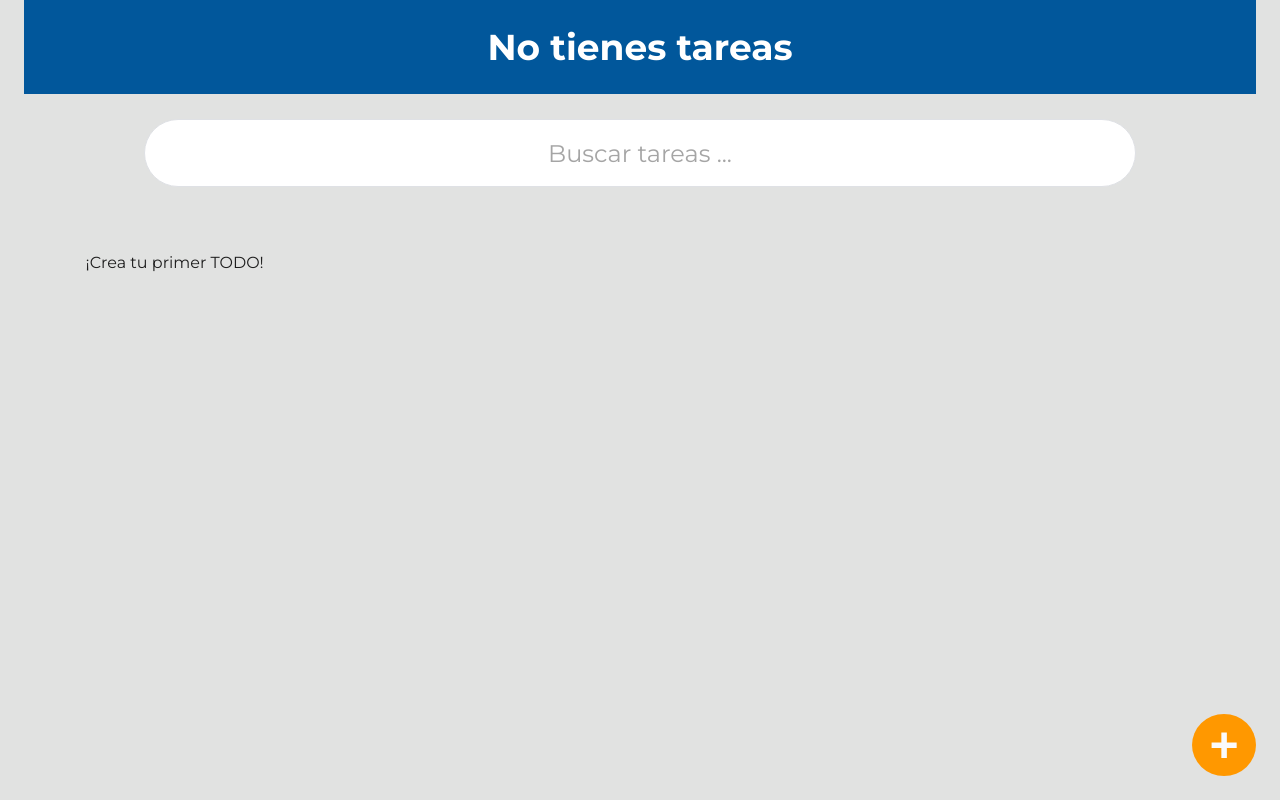
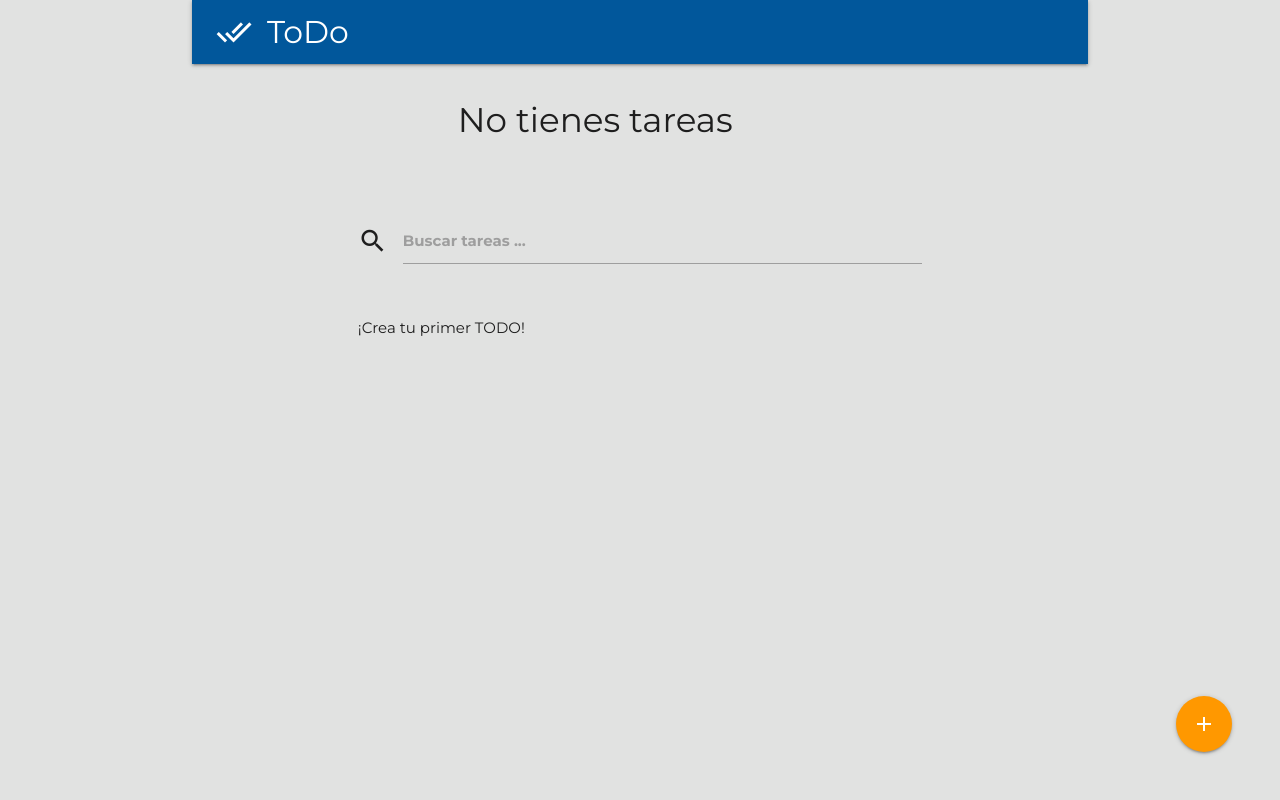
Before and after one commit to enriquezapata/todo-app, a React app: page / in a window 1280 px wide. Built offline with nearby package versions, Linux system fonts and the light colour scheme.

Commit message:
Second commit v0.2, with some materialize elements.

```diff
--- a/public/index.html
+++ b/public/index.html
@@ -3,20 +3,29 @@
   <head>
     <meta charset="utf-8" />
     <link rel="icon" href="%PUBLIC_URL%/favicon.ico" />
+    <!--Import Google Icon Font-->
+    <link href="https://fonts.googleapis.com/icon?family=Material+Icons" rel="stylesheet">
+    <!-- Compiled and minified CSS -->
+    <link rel="stylesheet" href="https://cdnjs.cloudflare.com/ajax/libs/materialize/1.0.0/css/materialize.min.css">
+
     <meta name="viewport" content="width=device-width, initial-scale=1" />
     <meta name="theme-color" content="#000000" />
     <meta
       name="description"
-      content="Web site created using create-react-app"
+      content="Web site for TODO app, my first React App"
     />
     <link rel="apple-touch-icon" href="%PUBLIC_URL%/logo192.png" />
     <link rel="manifest" href="%PUBLIC_URL%/manifest.json" />
     <link href="https://fonts.googleapis.com/css2?family=Montserrat:wght@400;700&display=swap" rel="stylesheet" />
     <title>TODO App</title>
   </head>
+
   <body>
     <noscript>You need to enable JavaScript to run this app.</noscript>
     <div id="root"></div>
     <div id="modal"></div>
+    <!-- Compiled and minified JavaScript -->
+    <script src="https://cdnjs.cloudflare.com/ajax/libs/materialize/1.0.0/js/materialize.min.js"></script>
+
   </body>
 </html>
--- a/src/App/AppUI.js
+++ b/src/App/AppUI.js
@@ -1,4 +1,5 @@
 import React from 'react';
+import { TodoNavBar } from '../TodoNavBar';
 import { TodoContext } from '../TodoContext';
 import { TodoCounter } from '../TodoCounter';
 import { TodoSearch } from '../TodoSearch';
@@ -9,7 +10,7 @@ import { TodoError } from '../TodoError';
 import { TodoLoading } from '../TodoLoading';
 import { TodoEmpty } from '../TodoEmpty';
 import { CreateTodoButton } from '../CreateTodoButton';
-import { Modal } from '../Modal';
+import { TodoModal } from '../TodoModal';
 
 function AppUI() {
   const {
@@ -24,11 +25,13 @@ function AppUI() {
 
   return (
     <React.Fragment>
+
+      <div className="container">
+        <TodoNavBar />
         <TodoCounter />
-      <div className="blockSpace" />
         <div className="container">
+          <div className="row ">
             <TodoSearch />
-        <div className="blockSpace" />
             <TodoList>
             {error && <TodoError />}
             {loading && <TodoLoading />}
@@ -45,11 +48,13 @@ function AppUI() {
               ))}
             </TodoList>
           </div>
+        </div>
+      </div>
 
       {!!openModal && (
-        <Modal>
+        <TodoModal>
           <TodoForm />
-        </Modal>
+        </TodoModal>
       )}
 
       <CreateTodoButton
--- a/src/CreateTodoButton/CreateTodoButton.css
+++ b/src/CreateTodoButton/CreateTodoButton.css
@@ -1,26 +1,11 @@
 .CreateTodoButton {
-    font-family: Arial, Helvetica, sans-serif;
     background-color: #ff9800;
-    border: none;
-    border-radius: 50%;
     cursor: pointer;
-    font-size: 50px;
     position: fixed;
-    bottom: 24px;
-    right: 24px;
-    font-weight: bold;
-    color: #fafafa;
-    display: flex;
-    justify-content: center;
-    align-items: center;
-    height: 62px;
-    width: 64px;
-    transform: rotate(0);
-    transition: .4s ease;
-    z-index: 1;
-  }
+    bottom: 48px;
+    right: 48px;
+}
 
-  .CreateTodoButton:hover {
-    transform: rotate(135deg);
-    background-color: red;
-  }
+.btn-floating:hover {
+    background-color: #ffc947;
+}
--- a/src/CreateTodoButton/index.js
+++ b/src/CreateTodoButton/index.js
@@ -7,12 +7,13 @@ function CreateTodoButton(props) {
   };
 
   return (
-    <button
-      className="CreateTodoButton"
-      onClick={onClickButton}
-    >
-      +
-    </button>
+
+    <a href="#!" className="btn-floating btn-large waves-effect waves-light CreateTodoButton" onClick={onClickButton}>
+      <i className="material-icons">
+        add
+      </i>
+    </a>
+
   );
 }
 
--- a/src/TodoCounter/TodoCounter.css
+++ b/src/TodoCounter/TodoCounter.css
@@ -1,9 +1,3 @@
 .TodoCounter {
-    font-size: 36px;
     text-align: center;
-    margin: 0;
-    padding: 25px;
-    color: #ffffff;
-    background-color: #01579b;
-    position: inherit;
-  }
+}
--- a/src/TodoCounter/index.js
+++ b/src/TodoCounter/index.js
@@ -7,7 +7,13 @@ function TodoCounter() {
   const headerText = totalTodos > 0 ? "Has completado " + completedTodos + " de " + totalTodos + " TODOs" : "No tienes tareas";
 
   return (
-    <h2 className="TodoCounter">{headerText}</h2>
+    <div className="section">
+      <div className="row">
+        <div className="col s12 center">
+          <h4>{headerText}</h4>
+        </div>
+      </div>
+    </div>
   );
 }
 
--- a/src/TodoForm/ToDoForm.css
+++ b/src/TodoForm/ToDoForm.css
@@ -1,7 +1,7 @@
 form {
     width: 90%;
     border-radius: 20px;
-    max-width: 300px;
+    max-width: 400px;
     background-color: #fff;
     padding: 33px 40px;
     display: flex;
@@ -54,7 +54,7 @@ form {
   .TodoForm-button {
     cursor: pointer;
     display: inline-block;
-    font-size: 20px;
+    font-size: 14px;
     color: #202329;
     font-weight: 400;
     width: 120px;
@@ -76,3 +76,7 @@ form {
     color: #fff;
     border-radius: 10px;
   }
+
+.btn:hover, .btn-large:hover, .btn-small:hover {
+  background-color: #ffc947;
+}
--- a/src/TodoForm/index.js
+++ b/src/TodoForm/index.js
@@ -39,15 +39,13 @@ function TodoForm() {
                 <button
                     type="button"
                     onClick={onCancel}
-                    className="TodoForm-button TodoForm-button--cancel"
-                >
-                        Cancelar
+                    className="waves-effect waves-light btn TodoForm-button TodoForm-button--cancel">
+                    Cancelar
                 </button>
                 <button
                     type="submit"
                     onClick={onSubmit}
-                    className="TodoForm-button TodoForm-button--add"
-                >
+                    className="waves-effect waves-light btn TodoForm-button TodoForm-button--add">
                     Añadir
                 </button>
             </div>
--- /dev/null
+++ b/src/TodoModal/TodoModal.css
@@ -0,0 +1,13 @@
+.ModalBackground {
+    border-radius: 10px;
+    background: rgba(32,35,41,.8);
+    position: fixed;
+    top: -10px;
+    left: -10px;
+    right: -10px;
+    bottom: -10px;
+    display: flex;
+    justify-content: center;
+    align-items: center;
+    color: white;
+  }
--- /dev/null
+++ b/src/TodoModal/index.js
@@ -0,0 +1,14 @@
+import React from 'react';
+import ReactDOM from 'react-dom';
+import './TodoModal.css';
+
+function TodoModal({ children }) {
+  return ReactDOM.createPortal(
+    <div className="ModalBackground">
+      {children}
+    </div>,
+    document.getElementById('modal')
+  );
+}
+
+export { TodoModal };
--- /dev/null
+++ b/src/TodoNavBar/TodoNavBar.css
@@ -0,0 +1,8 @@
+.TodoNavBar {
+    background-color: #01579b;
+}
+
+.todo-app-logo {
+    margin-left: 24px;
+    font-size: 36px !important;
+}
--- /dev/null
+++ b/src/TodoNavBar/index.js
@@ -0,0 +1,19 @@
+import React from 'react';
+import './TodoNavBar.css';
+
+
+function TodoNavBar() {
+
+    return (
+        <nav className="TodoNavBar">
+            <div className="nav-wrapper">
+                <a href="#!" className="brand-logo">
+                    <i className="material-icons todo-app-logo">done_all</i>
+                    ToDo
+                </a>
+            </div>
+        </nav>
+    );
+}
+
+export { TodoNavBar };
--- a/src/TodoSearch/TodoSearch.css
+++ b/src/TodoSearch/TodoSearch.css
@@ -1,31 +1,15 @@
-.TodoSearch {
-    width: 80%;
-    background: #ffffff;
-    border-radius: 40px;
-    border: 1px solid #dfe1e5;
-    margin: 0 24px;
-    height: 64px;
-    font-size: 24px;
-    text-align: center;
-    font-family: 'Montserrat';
-    font-weight: 400;
-    color: #818181;
-    box-shadow: none;
+/* label focus color */
+.input-field input[type=text]:focus + label {
+  color: #ff9800 !important;
 }
 
-  .TodoSearch:hover {
-    margin: 0 auto;
-    border: 1px solid #dfe1e5;
-    border-color: rgba(223,225,229,0);
-    box-shadow: 0 1px 6px rgba(32,33,36,.28);
-  }
+/* label underline focus color */
+.input-field input[type=text]:focus {
+  border-bottom: 1px solid #ff9800 !important;
+  box-shadow: 0 1px 0 0 #ff9800 !important;
+}
 
-  .TodoSearch::placeholder {
-    color: #a5a5a5;
-    font-family: 'Montserrat';
-    font-weight: 400;
-  }
-
-  .TodoSearch:focus {
-    outline-color: #ffc947;
-  }
+/* icon focus color */
+.input-field .prefix.active {
+  color: #ff9800 !important;
+}
--- a/src/TodoSearch/index.js
+++ b/src/TodoSearch/index.js
@@ -11,12 +11,14 @@ function TodoSearch() {
   };
 
   return (
-    <input
-      className="TodoSearch"
-      placeholder="Buscar tareas ..."
-      value={searchValue}
-      onChange={onSearchValueChange}
-    />
+
+    <div className="section">
+          <div className="input-field">
+                <i className="material-icons prefix">search</i>
+                <input id="icon_prefix" type="text" className="validate" onChange={onSearchValueChange} value={searchValue} />
+                <label htmlFor="icon_prefix">Buscar tareas ...</label>
+          </div>
+    </div>
   );
 }
 
--- a/src/index.css
+++ b/src/index.css
@@ -7,16 +7,19 @@ body {
 }
 
 #root {
-  margin: 0 24px;
+  margin: 0px;
   position: relative;
   min-height: 100vh;
 }
 
-.container {
+.section {
+  width: 90%;
+}
+
+.row {
   width: 100%;
   display: flex;
   flex-direction: column;
-  flex-wrap: nowrap;
   justify-content: center;
   align-items: center;
 }
```
Lines whose indentation alone changed are shown as unchanged.
